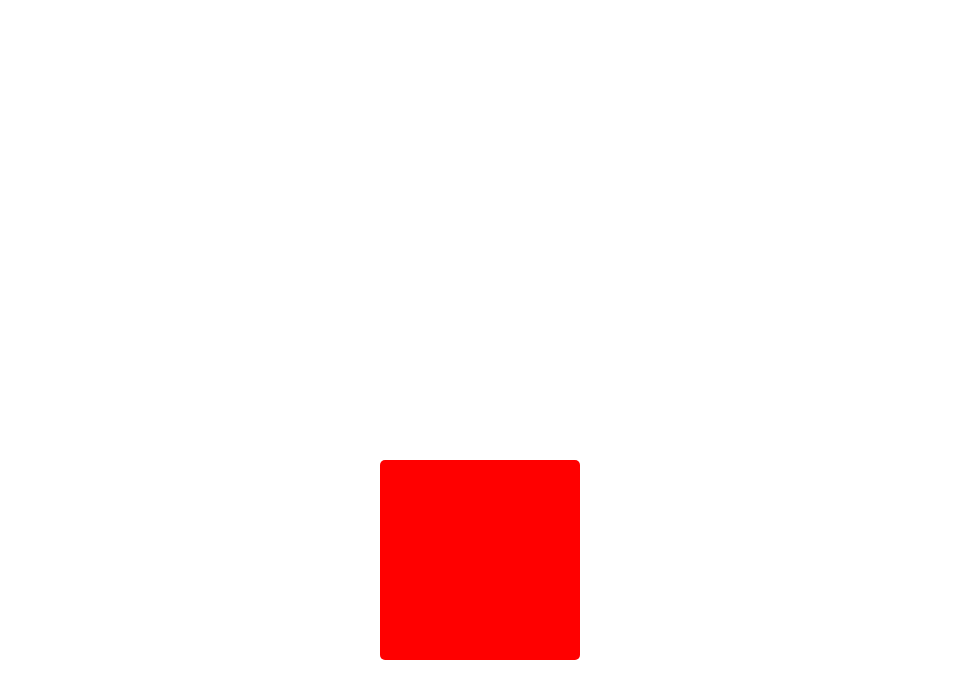
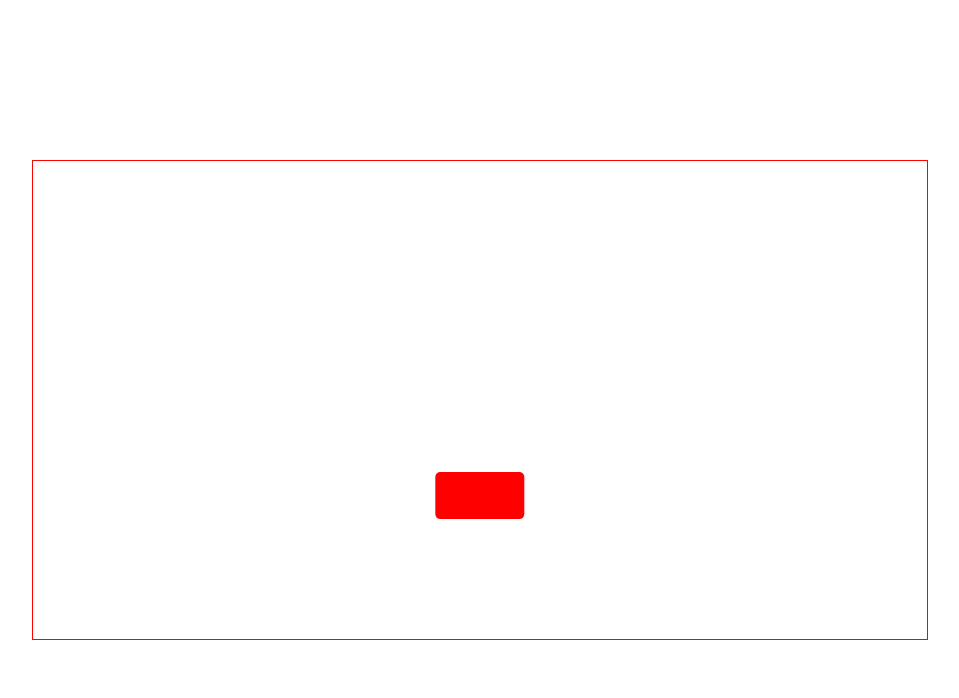
Before and after one commit to Trukken/Javascript-Game-Hunt-The-Item, a plain HTML site: page index.html in a window 1280 px wide. Shown: the whole page, without its empty margins (160-1119 px from the left). Drawn offline with Linux system fonts and the light colour scheme.

Commit message:
added borders

```diff
--- a/index.html
+++ b/index.html
@@ -10,7 +10,9 @@
 </head>
 
 <body>
-    <div class="playerKeyBoard"></div>
+    <section class="playerArea">
+        <div class="playerKeyBoard"></div>
+    </section>
 
     <script src="scripts/scripts.js"></script>
 </body>
--- a/scripts/scripts.js
+++ b/scripts/scripts.js
@@ -1,4 +1,5 @@
 let cuby = document.querySelector(".playerKeyBoard");
+let playerArea = document.querySelector(".playerArea");
 let cubyPosX = 70;
 let cubyPosY = 50;
 document.addEventListener("keydown", function (e) {
@@ -10,22 +11,30 @@ function moveCube(e) {
     console.log(cubyPosX, cubyPosY);
     switch (e.keyCode) {
         case 40:
-            console.log(40);
             cubyPosX += 1;
             break;
         case 37:
-            console.log(37);
             cubyPosY += -1;
             break;
         case 38:
-            console.log(38);
             cubyPosX += -1;
             break;
         case 39:
-            console.log(39);
             cubyPosY += 1;
             break;
     }
+
+    if (cubyPosX > 90) {
+        cubyPosX = 10;
+    } else if (cubyPosX < 10) {
+        cubyPosX = 90;
+    }
+    if (cubyPosY > 90) {
+        cubyPosY = 10;
+    } else if (cubyPosY < 10) {
+        cubyPosY = 90;
+    }
+
     let pozX = cubyPosX + "%";
     let pozY = cubyPosY + "%";
     cuby.style.top = pozX;
--- a/style/style.scss
+++ b/style/style.scss
@@ -1,19 +1,26 @@
 *{
     box-sizing: border-box;
-    transition-duration: 0.3s;
     margin: 0;
     padding: 0;
 }
-
+.playerArea{
+    position: absolute;
+    top: 50%;
+    left: 50%;
+    height: 60%;
+    width: 70%;
+    border: 1px red solid;
+    transform: translate(-50%, -50%);
+}
 .playerKeyBoard {
     background-color: red;
-    height: 200px;
-    width: 200px;
+    height: 10%;
+    width: 10%;
     position: absolute;
     top: 70%;
     left: 50%;
     border-radius: 5px;
     font-size: 7rem;
     text-align: center;
-    transform: translate(-50%,-50%)
+    transform: translate(-50%,-50%);
   }
```
Also changed, not shown: style/style.css, 1 other file.
